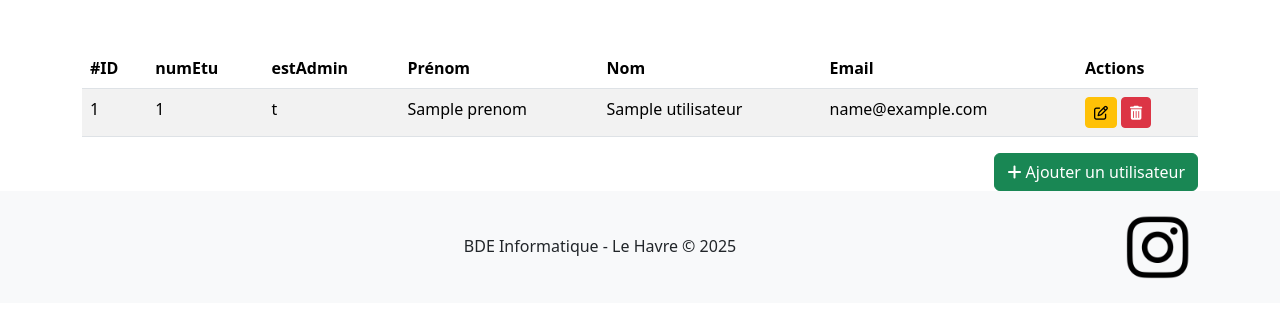
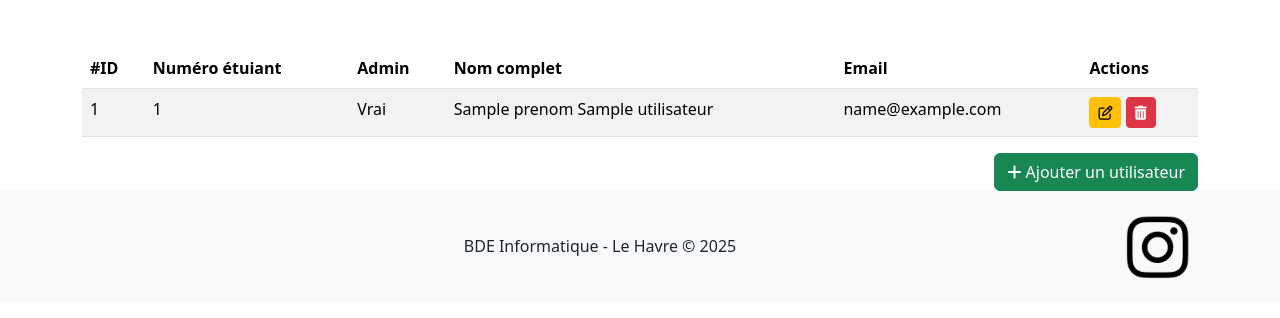
Before and after one commit to SpeakersToo/SiteBDE, a PHP site: template site/app/views/utilisateur/index.html.twig in a window 1280 px wide. Shown: the part 96-414 px from the top of the page. Run offline with PHP 8.4, Linux system fonts and the light colour scheme; the template is opened without the code that fills it: most values are stand-ins (such as "Sample title", 1, 10 or a date in 2020); some libraries are stand-ins or nearby versions.

Commit message:
Retravaille UI Utilisteur.php

```diff
--- a/site/app/views/utilisateur/index.html.twig
+++ b/site/app/views/utilisateur/index.html.twig
@@ -5,10 +5,9 @@
     <thead>
     <tr>
         <th scope="col">#ID</th>
-		<th scope="col">numEtu</th>
-		<th scope="col">estAdmin</th>
-        <th scope="col">Prénom</th>
-        <th scope="col">Nom</th>
+		<th scope="col">Numéro étuiant</th>
+		<th scope="col">Admin</th>
+        <th scope="col">Nom complet</th>
         <th scope="col">Email</th>
         <th scope="col">Actions</th>
     </tr>
@@ -18,9 +17,8 @@
         <tr>
             <td> {{ utilisateur.id }} </td>
 			<td> {{ utilisateur.numEtu }} </td>
-			<td> {{ utilisateur.estAdmin ? 't' : 'f' }} </td>
-            <td> {{ utilisateur.prenom }} </td>
-            <td> {{ utilisateur.nom }} </td>
+			<td> {{ utilisateur.estAdmin ? 'Vrai' : '' }} </td>
+            <td> {{ utilisateur.prenom ~ ' ' ~ utilisateur.nom }} </td>
             <td> {{ utilisateur.email }} </td>
             <td>
                 <a href="utilisateur_update.php?id={{ utilisateur.id }}" class="btn btn-warning btn-sm"><i class="fa fa-edit"></i></a>
--- a/site/bd/init.sql
+++ b/site/bd/init.sql
@@ -19,7 +19,7 @@ CREATE TABLE Utilisateur (
                           mdp VARCHAR(255) NOT NULL
 );
 
-INSERT INTO Utilisateur (num_etu, est_admin, prenom, nom, email, mdp) VALUES ('', TRUE, '', 'owner', '', '$2y$10$tXrXVbIJ5L2VXUR7Avcq1ORxMD7oD4TaRv50zQqvP39ib9Ojd3mqe');
+INSERT INTO Utilisateur (num_etu, est_admin, prenom, nom, email, mdp) VALUES ('', TRUE, 'owner', '', '', '$2y$10$tXrXVbIJ5L2VXUR7Avcq1ORxMD7oD4TaRv50zQqvP39ib9Ojd3mqe');
 
 -- Création de la table 'Evenement'
 CREATE TABLE Evenement (
```
